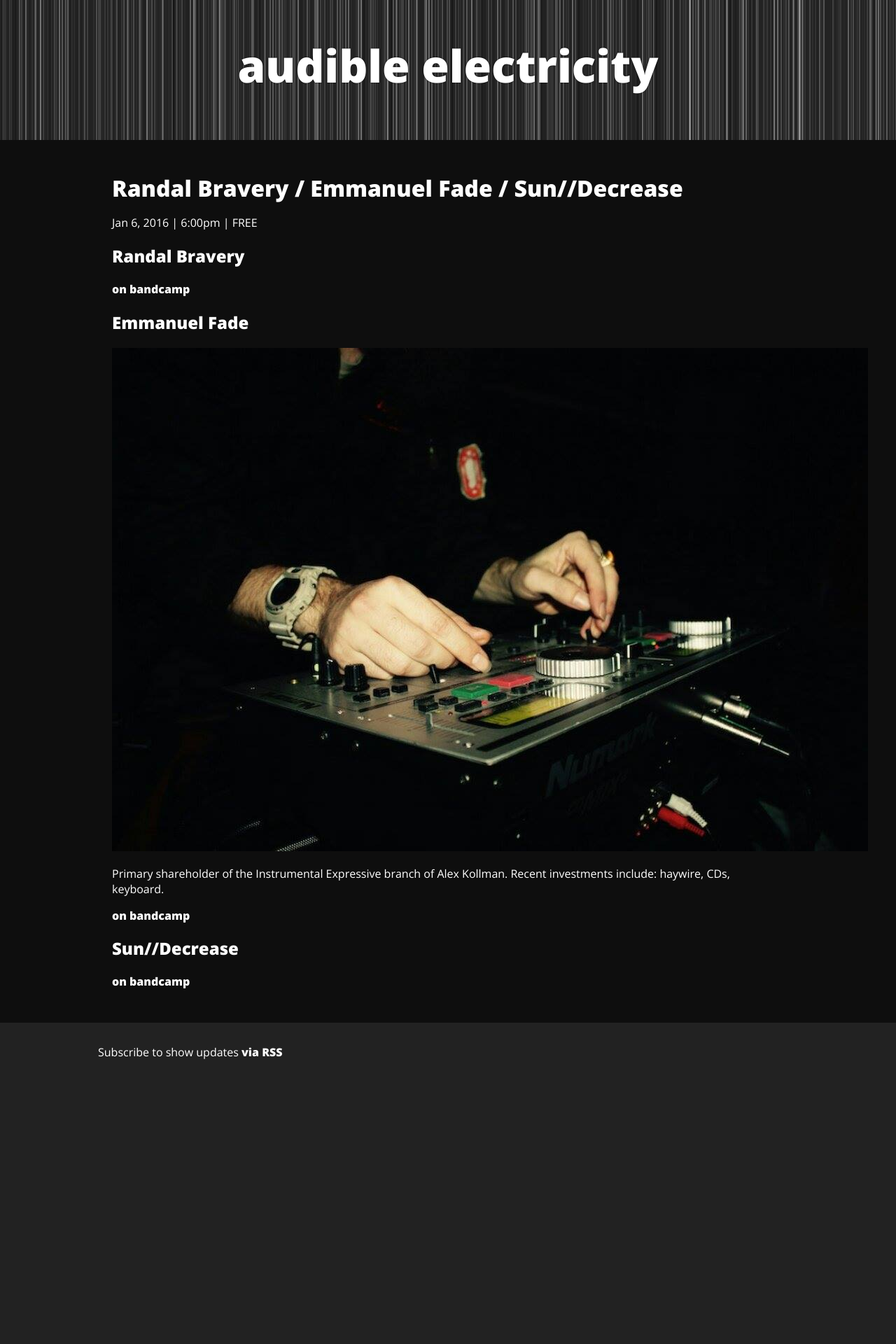
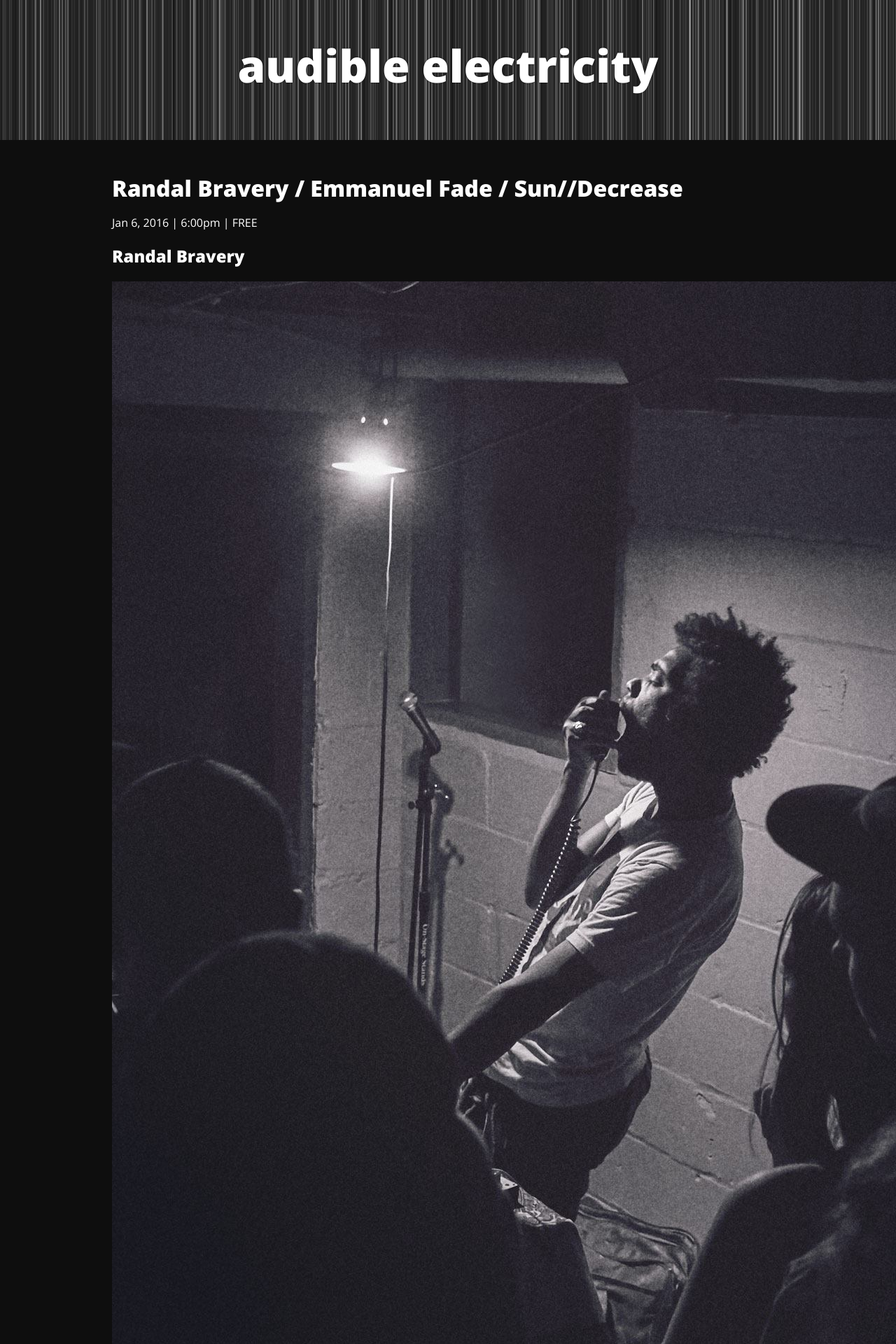
Before and after one commit to hecanjog/audibleelectricity.com, a Jekyll site: the page built from _posts/2016-01-06-randal-bravery-e-fade-sun.markdown, in a window 1280 px wide. Shown: the top 1920 px of the page at 70% size. Built offline with Jekyll 4.4.1, drawn with Linux system fonts in a browser that asks for light colours; nearby versions of some CDN libraries; before the commit the page ends 1545 px from its top, so only the background shows below that.

Commit message:
Add band images

```diff
--- a/_posts/2016-01-06-randal-bravery-e-fade-sun.markdown
+++ b/_posts/2016-01-06-randal-bravery-e-fade-sun.markdown
@@ -7,6 +7,8 @@ price: FREE
 ---
 
 ## Randal Bravery
+
+![Randal Bravery]({{ site.url }}/images/randal.bravery.jpg)
 
 [on bandcamp][rbbandcamp]
 
```
Also changed, not shown: other parts of _posts/2016-01-06-randal-bravery-e-fade-sun.markdown (+2 -0 lines), images/randal.bravery.jpg (added), images/sun.decrease.jpg (added).
